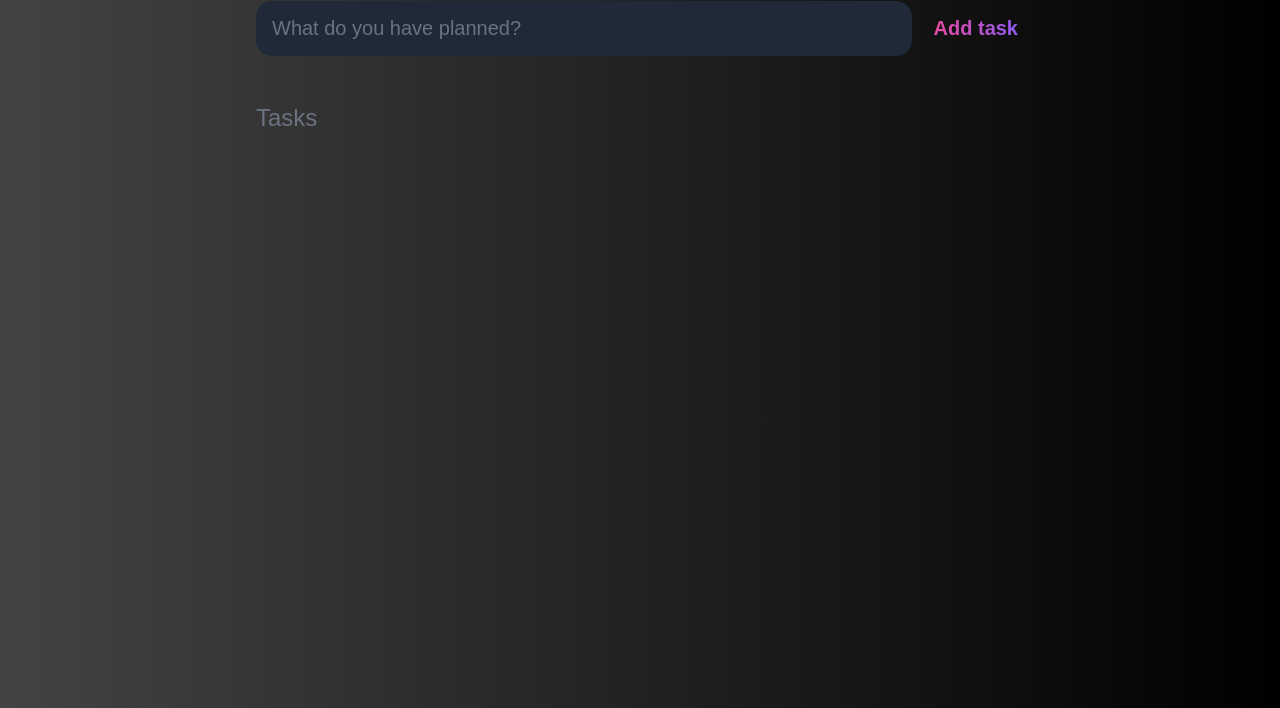
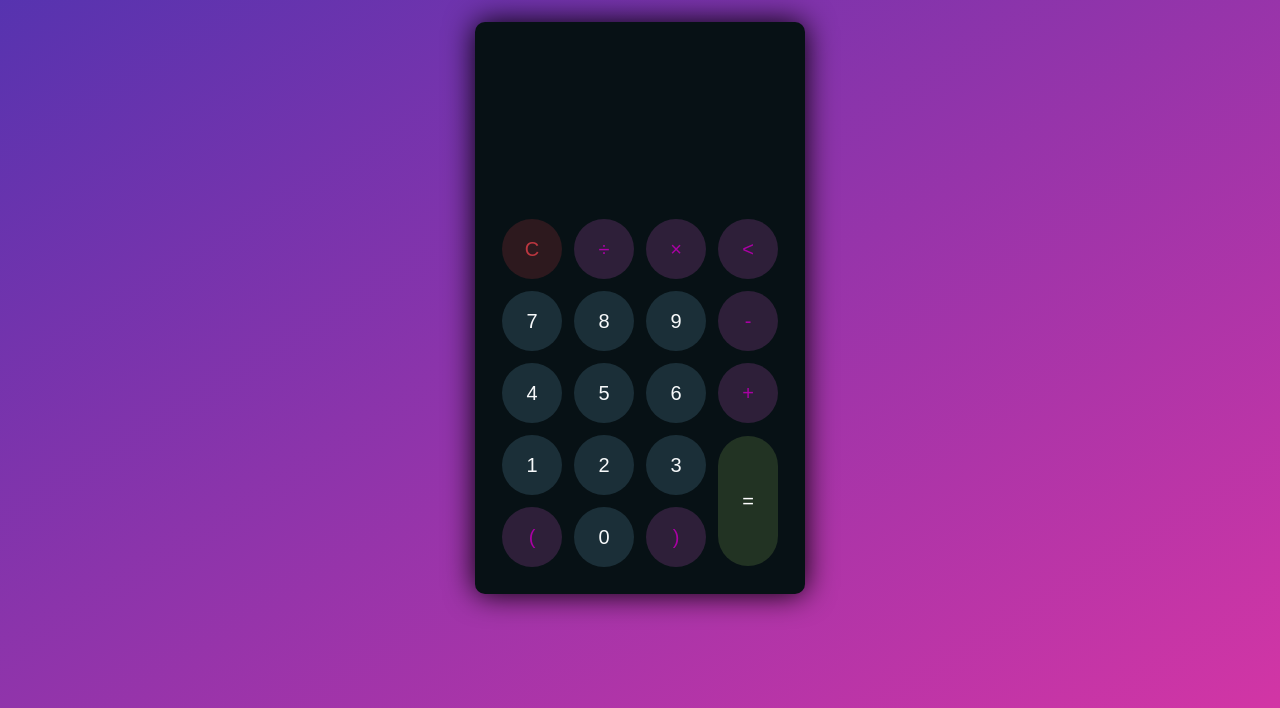
Before and after one commit to razathakur/OIBSIP, a plain HTML site: page index.html in a window 1280 px wide. Shown: the part 92-800 px from the top of the page. Drawn offline with Linux system fonts and the light colour scheme.

Commit message:
Add files via upload

```diff
--- a/index.html
+++ b/index.html
@@ -4,50 +4,50 @@
     <meta charset="UTF-8">
     <meta http-equiv="X-UA-Compatible" content="IE=edge">
     <meta name="viewport" content="width=device-width, initial-scale=1.0">
-	<title>TO-DO LIST</title>
-
-	<link rel="stylesheet" href="main.css" />
+    <link rel="stylesheet" href="style.css">
+    <title>Calculater</title>
 </head>
 <body>
-
-	<header>
-		<h1> TO-DO LIST</h1>
-		<form id="new-task-form">
-			<input
-				type="text"
-				name="new-task-input"
-				id="new-task-input"
-				placeholder="What do you have planned?" />
-			<input
-				type="submit"
-				id="new-task-submit"
-				value="Add task" />
-		</form>
-	</header>
-	<main>
-		<section class="task-list">
-			<h2>Tasks</h2>
-
-			<div id="tasks">
-
-				<!-- <div class="task">
-					<div class="content">
-						<input
-							type="text"
-							class="text"
-							value="A new task"
-							readonly>
+    <div class="container">
+        <div class="calculator dark">
+            <div class="display-screen">
+                <div id="display"></div>
             </div>
-					<div class="actions">
-						<button class="edit">Edit</button>
-						<button class="delete">Delete</button>
+            <div class="buttons">
+                <table>
+                    <tr>
+                        <td><button class="btn-operator" id="clear">C</button></td>
+                        <td><button class="btn-operator" id="/">&divide;</button></td>
+                        <td><button class="btn-operator" id="*">&times;</button></td>
+                        <td><button class="btn-operator" id="backspace"><</button></td>
+                    </tr>
+                    <tr>
+                        <td><button class="btn-number" id="7">7</button></td>
+                        <td><button class="btn-number" id="8">8</button></td>
+                        <td><button class="btn-number" id="9">9</button></td>
+                        <td><button class="btn-operator" id="-">-</button></td>
+                    </tr>
+                    <tr>
+                        <td><button class="btn-number" id="4">4</button></td>
+                        <td><button class="btn-number" id="5">5</button></td>
+                        <td><button class="btn-number" id="6">6</button></td>
+                        <td><button class="btn-operator" id="+">+</button></td>
+                    </tr>
+                    <tr>
+                        <td><button class="btn-number" id="1">1</button></td>
+                        <td><button class="btn-number" id="2">2</button></td>
+                        <td><button class="btn-number" id="3">3</button></td>
+                        <td rowspan="2"><button class="btn-equal" id="equal">=</button></td>
+                    </tr>
+                    <tr>
+                        <td><button class="btn-operator" id="(">(</button></td>
+                        <td><button class="btn-number" id="0">0</button></td>
+                        <td><button class="btn-operator" id=")">)</button></td>
+                    </tr>
+                </table>
             </div>
-				</div> -->
-
         </div>
-		</section>
-	</main>
-
-	<script src="main.js"></script>
+    </div>
+    <script src="script.js"></script>
 </body>
 </html>
```
Lines whose indentation alone changed are shown as unchanged.
